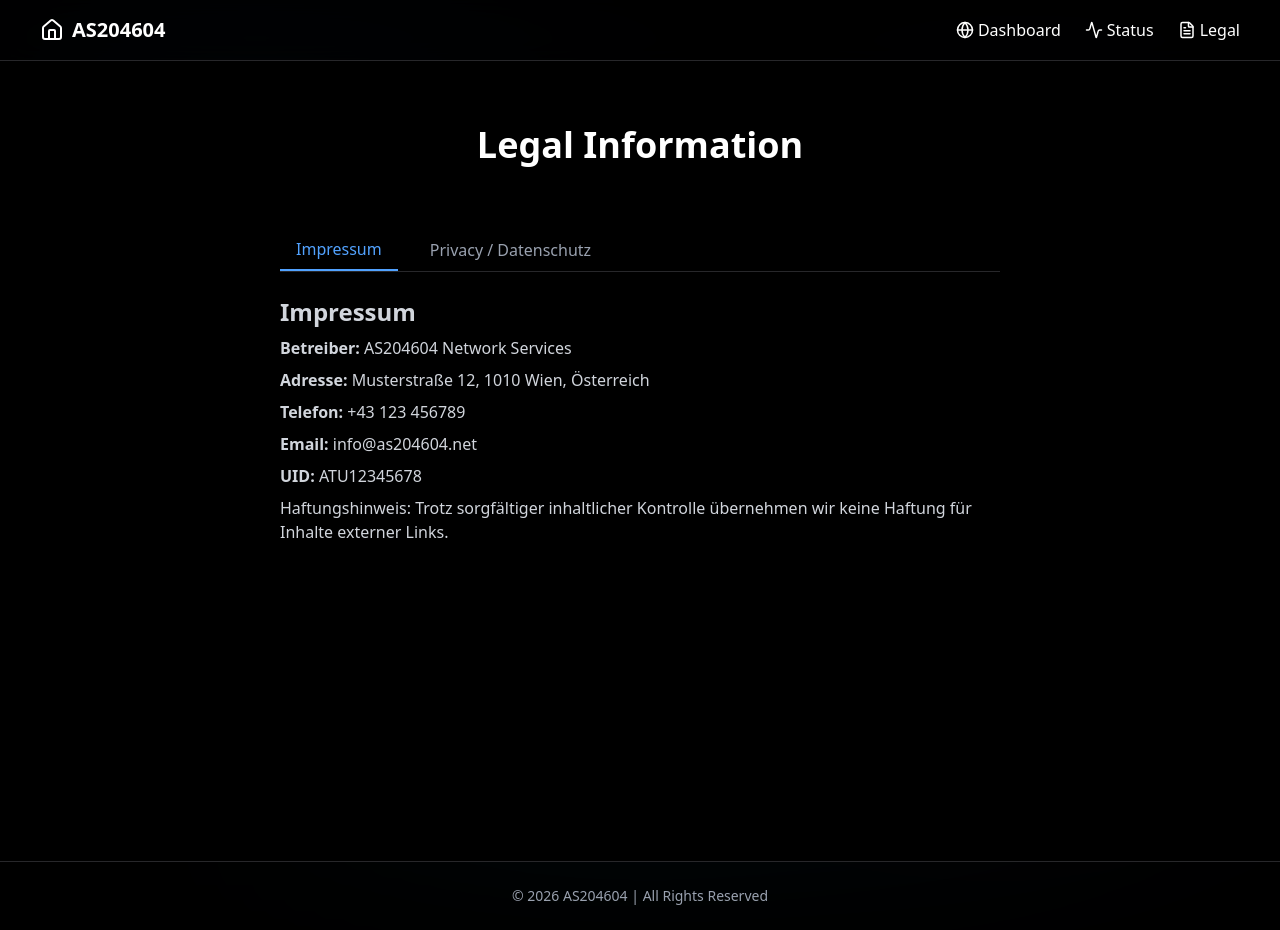
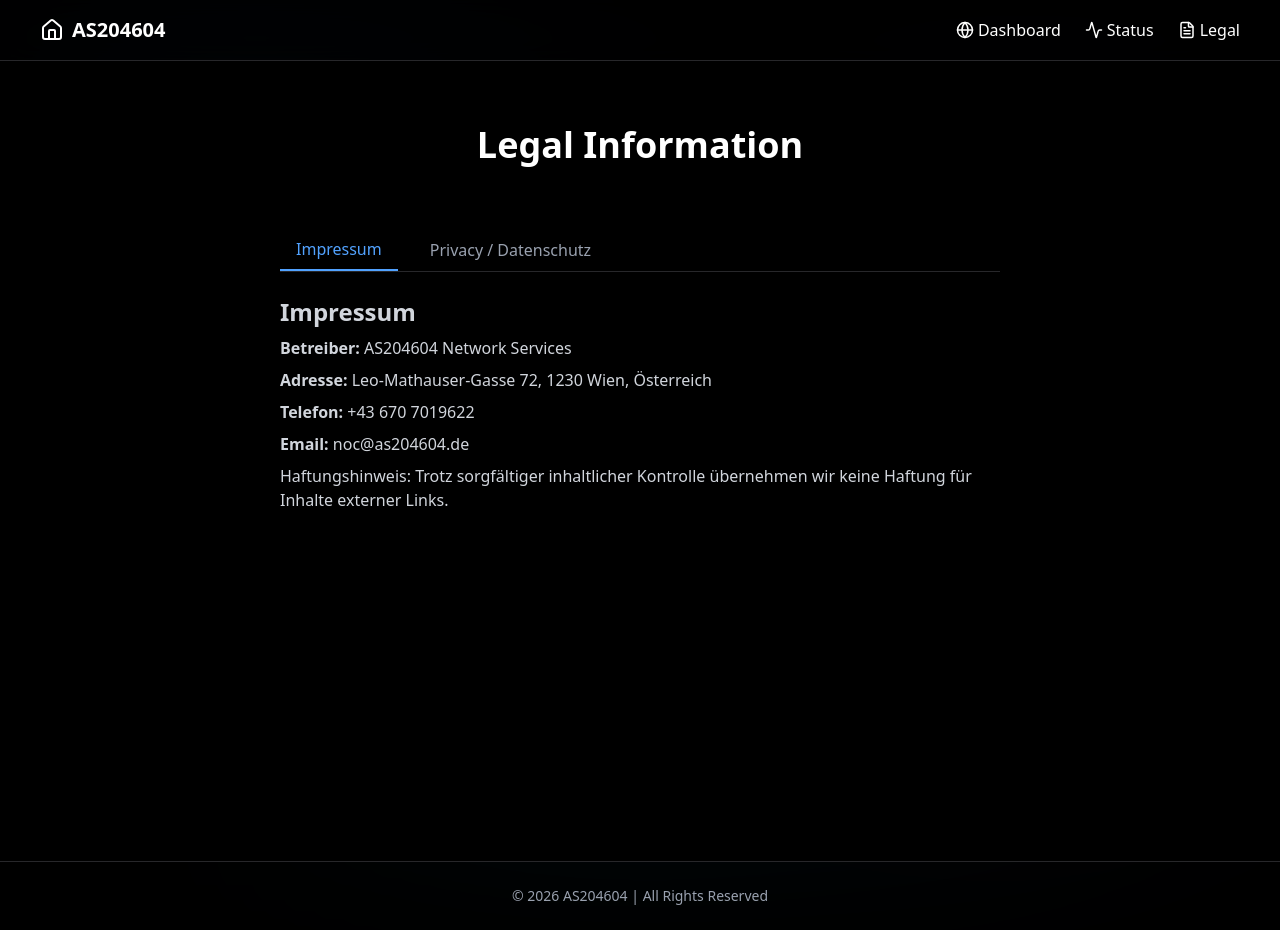
Before and after one commit to xXxNoahsProjektexXx/AS204604.net, a Next.js app: page /legal in a window 1280 px wide. Built offline with nearby package versions, Linux system fonts and the light colour scheme.

Commit message:
Update LegalTabs.tsx

```diff
--- a/src/components/LegalTabs.tsx
+++ b/src/components/LegalTabs.tsx
@@ -10,10 +10,10 @@ export default function LegalTabs() {
             <div className="space-y-2 text-gray-300">
                 <h2 className="text-2xl font-semibold">Impressum</h2>
                 <p><strong>Betreiber:</strong> AS204604 Network Services</p>
-                <p><strong>Adresse:</strong> Musterstraße 12, 1010 Wien, Österreich</p>
-                <p><strong>Telefon:</strong> +43 123 456789</p>
-                <p><strong>Email:</strong> info@as204604.net</p>
-                <p><strong>UID:</strong> ATU12345678</p>
+                <p><strong>Adresse:</strong> Leo-Mathauser-Gasse 72, 1230 Wien, Österreich</p>
+                <p><strong>Telefon:</strong> +43 670 7019622</p>
+                <p><strong>Email:</strong> noc@as204604.de</p>
+
                 <p>
                     Haftungshinweis: Trotz sorgfältiger inhaltlicher Kontrolle übernehmen wir keine Haftung für Inhalte externer Links.
                 </p>
```
